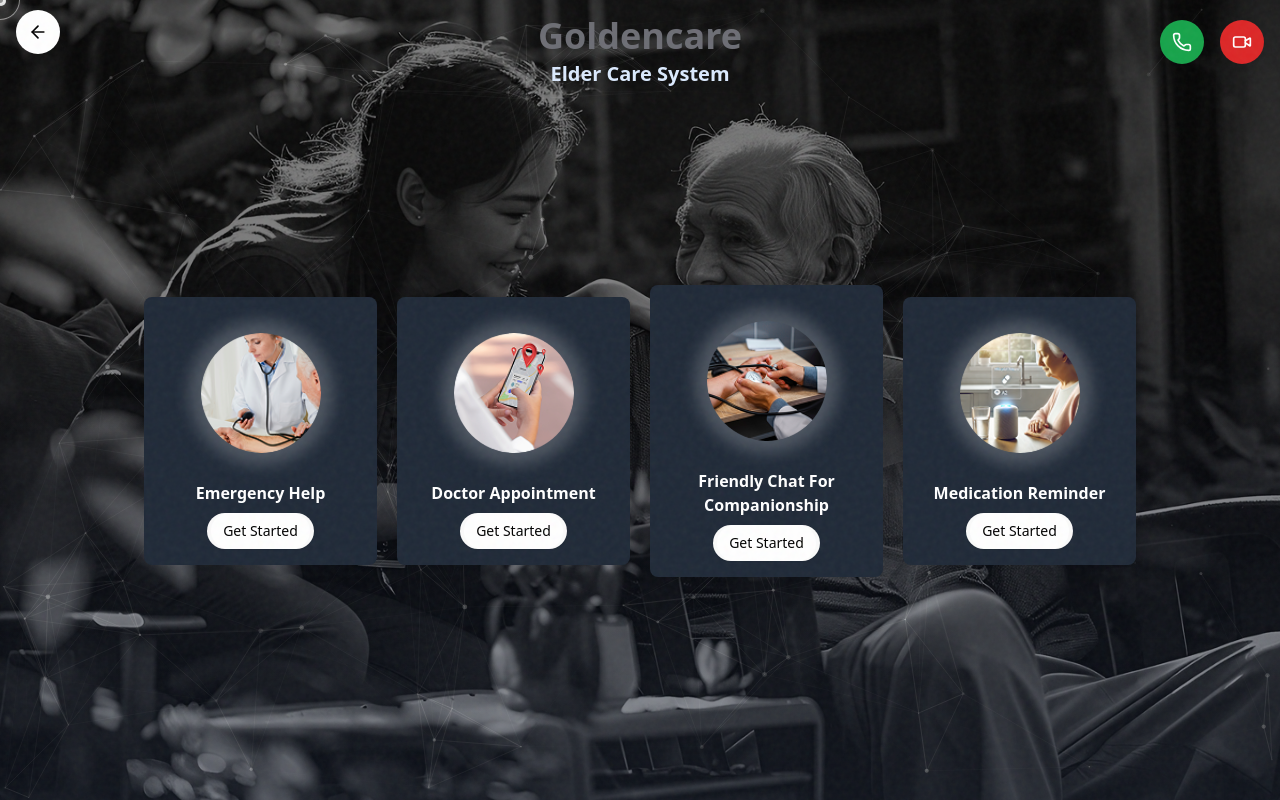
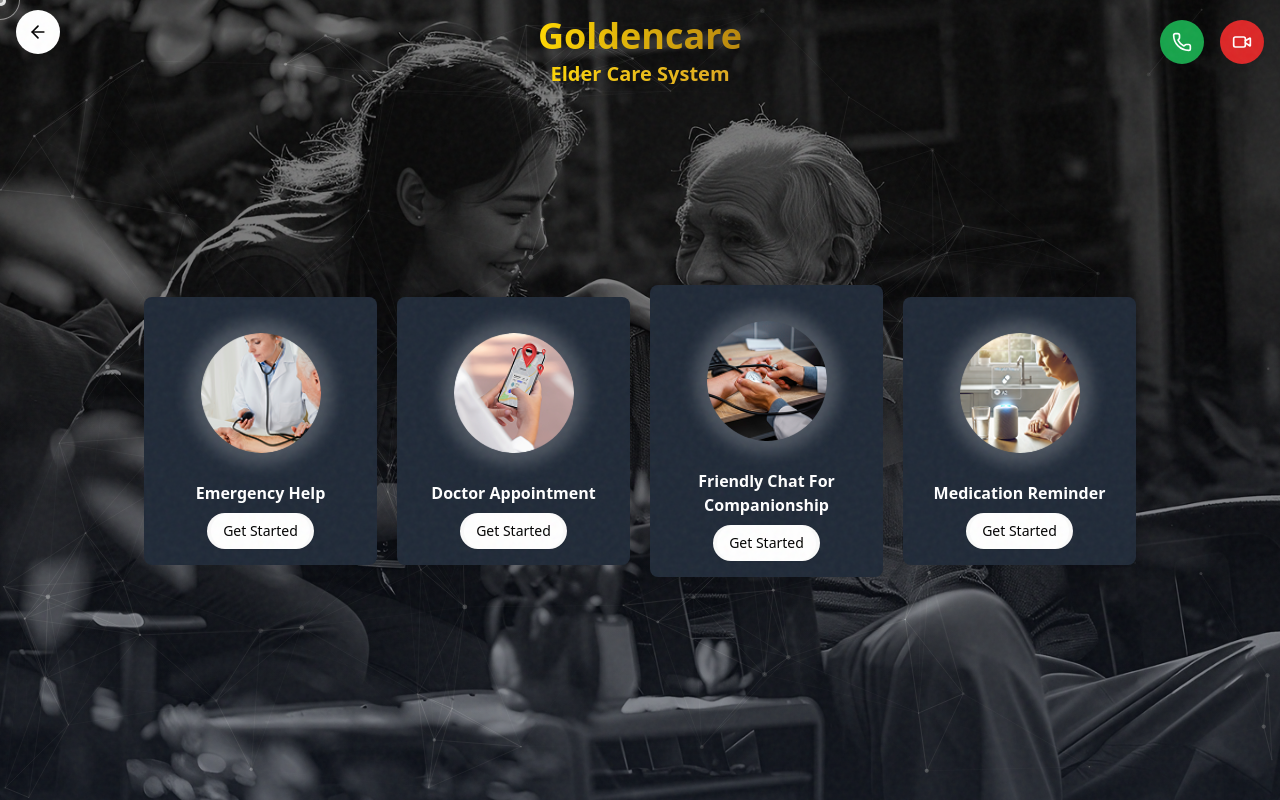
Before and after one commit to jayesh-verma-code/Project-N, a Next.js app: page /goldencare in a window 1280 px wide. Built offline with nearby package versions, Linux system fonts and the light colour scheme.

Commit message:
chore:golden color in golden care

```diff
--- a/app/goldencare/_components/LandingPage.tsx
+++ b/app/goldencare/_components/LandingPage.tsx
@@ -27,14 +27,14 @@ export default function GoldencareLandingPage() {
 
 
                     {/* Title and subtitle */}
-                    <div className="absolute left-1/2 transform -translate-x-1/2  top-20  md:top-4">
-                        <h1 className="text-[#6C6D74] text-3xl md:text-4xl lg:text-4xl font-bold mb-2 text-center">
-                            Goldencare
-                        </h1>
-                        <p className="text-[#DBEAFE] text-center font-bold text-balance md:text-xl leading-none tracking-normal ">
-                            Elder Care System
-                        </p>
-                    </div>
+                    <div className="absolute left-1/2 transform -translate-x-1/2 top-20 md:top-4 text-center">
+  <h1 className="text-3xl md:text-4xl lg:text-4xl font-bold mb-2 bg-gradient-to-r from-[#FFD700] to-[#B8860B] bg-clip-text text-transparent">
+    Goldencare
+  </h1>
+  <p className="font-bold md:text-xl leading-none tracking-normal bg-gradient-to-r from-[#FFD700] to-[#DAA520] bg-clip-text text-transparent">
+    Elder Care System
+  </p>
+</div>
 
 
 
```
